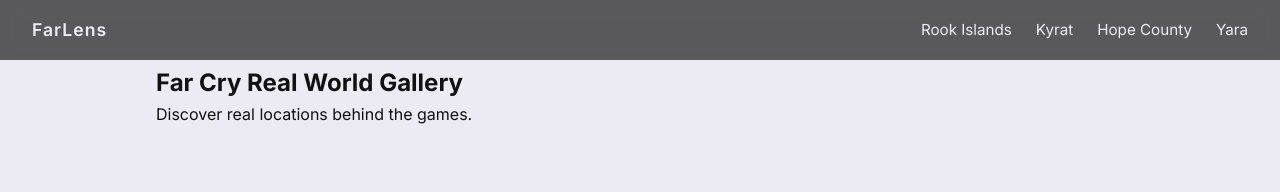
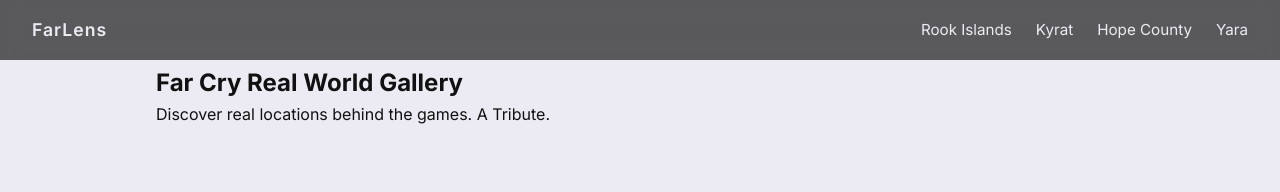
Before and after one commit to jaganztoll/FarLens, a React (Vite) app: page / in a window 1280 px wide. Shown: the top 192 px of the page. Built offline with nearby package versions, Linux system fonts and the light colour scheme.

Commit message:
Update Hero component description

```diff
--- a/src/components/Hero.jsx
+++ b/src/components/Hero.jsx
@@ -4,7 +4,7 @@
   return (
     <section className="hero">
       <h1>Far Cry Real World Gallery</h1>
-      <p>Discover real locations behind the games.</p>
+      <p>Discover real locations behind the games. A Tribute.</p>
     </section>
   );
 }
```
